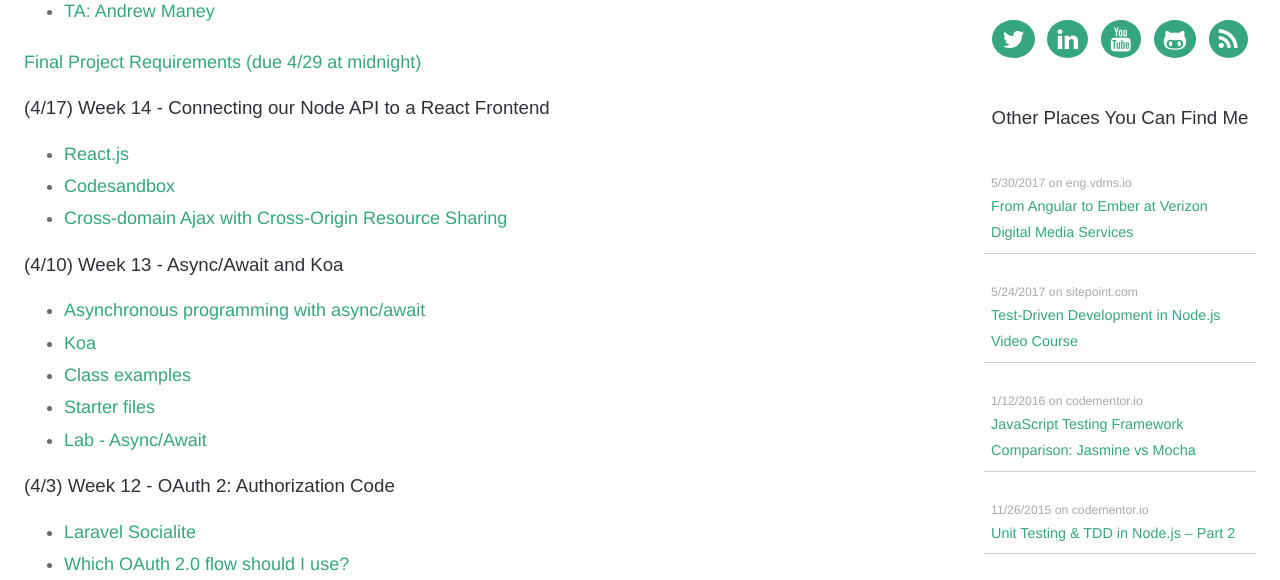
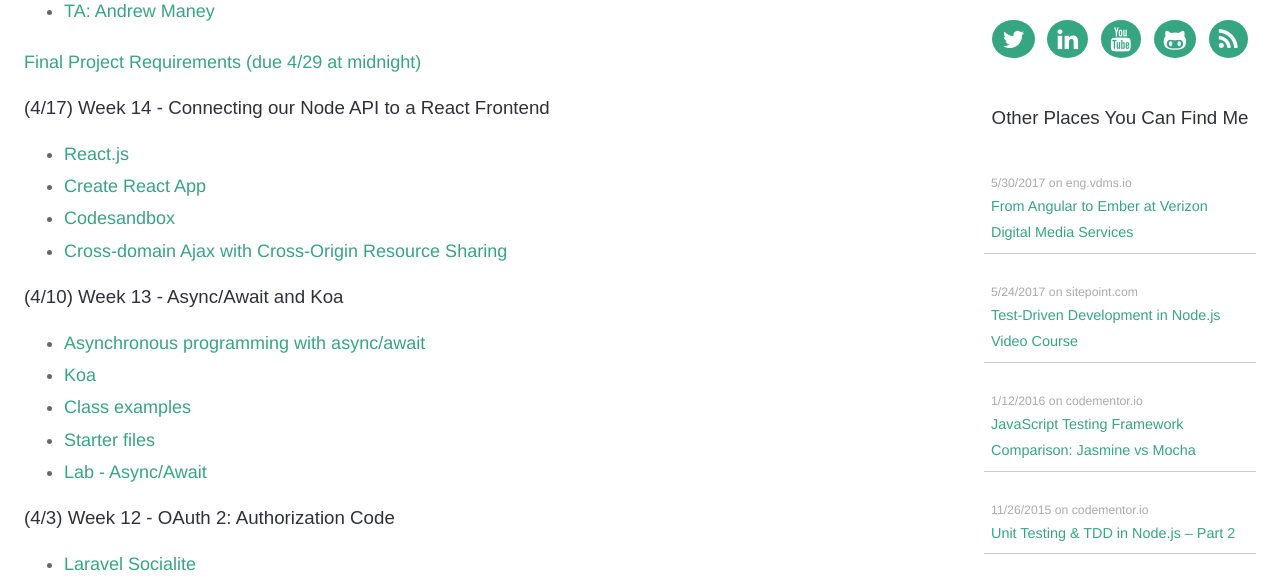
Before and after one commit to iamdtang/skaterdav85.github.io, a Jekyll site: the page built from teaching/2018/itp405.md, in a window 1280 px wide and 900 px high, cut to the strip 320-900 px from the top of the window. Built offline with Jekyll 4.4.1, drawn with Linux system fonts in a browser that asks for light colours; nearby versions of some CDN libraries.

Commit message:
Update itp405.md

```diff
--- a/teaching/2018/itp405.md
+++ b/teaching/2018/itp405.md
@@ -18,6 +18,7 @@ layout: default
 ### (4/17) Week 14 - Connecting our Node API to a React Frontend
 
 * [React.js](https://reactjs.org/)
+* [Create React App](https://github.com/facebook/create-react-app)
 * [Codesandbox](https://codesandbox.io/)
 * [Cross-domain Ajax with Cross-Origin Resource Sharing](https://www.nczonline.net/blog/2010/05/25/cross-domain-ajax-with-cross-origin-resource-sharing/)
 
```
